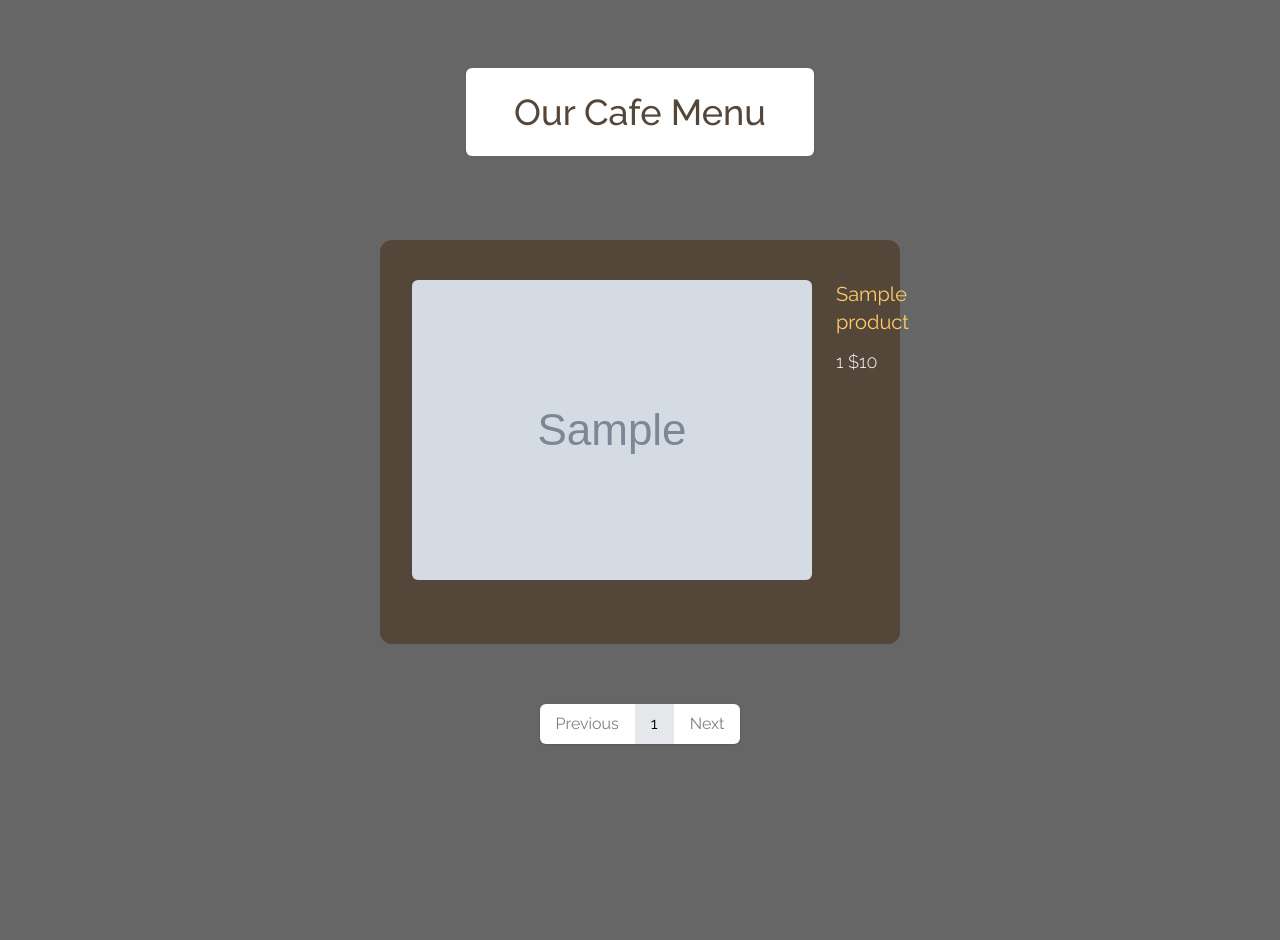
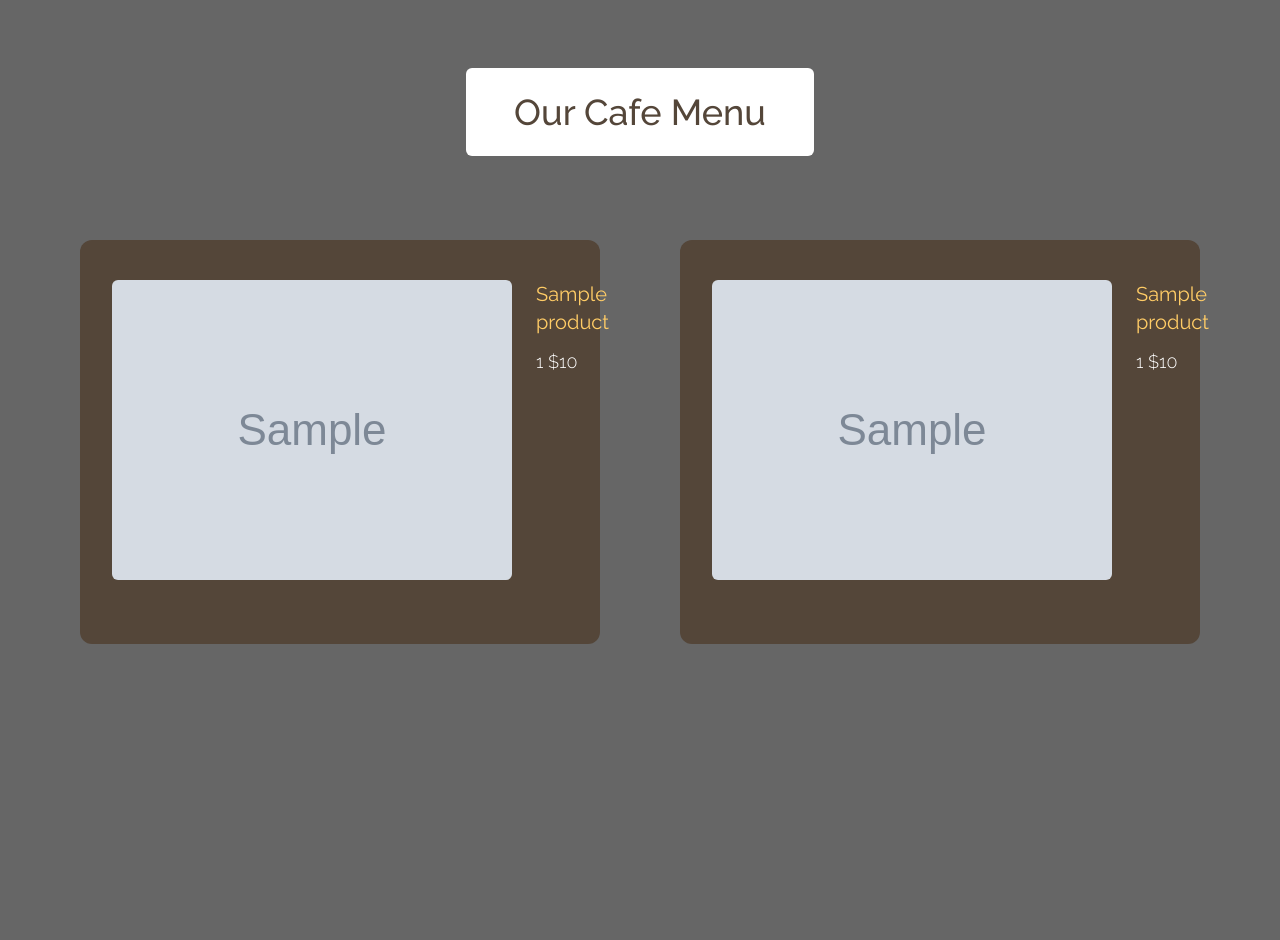
Before and after one commit to DriukMary/site, a Flask app: template templates/index.html in a window 1280 px wide. Shown: the part 1188-2128 px from the top of the page. Run offline with Flask 3, Linux system fonts and the light colour scheme; the template is opened without the code that fills it: most values are stand-ins (such as "Sample title", 1, 10 or a date in 2020); grey boxes marked "Sample" are stand-in pictures.

Commit message:
add smthing

```diff
--- a/config.py
+++ b/config.py
@@ -1,3 +1,3 @@
 class Config(object):
-    SQLALCHEMY_DATABASE_URI = 'sqlite:///db.db'
+    SQLALCHEMY_DATABASE_URI = 'sqlite:///db.cafee.db'
     SQLALCHEMY_TRACK_MODIFICATIONS = False
--- a/models.py
+++ b/models.py
@@ -26,6 +26,7 @@ class Position(db.Model):
     name = db.Column(db.String(64), unique=True)
     price = db.Column(db.Float)
     weight = db.Column(db.Integer)
+    img = db.Column(db.String(255))
     orders = relationship('Order', backref='position')
 
 
--- a/templates/index.html
+++ b/templates/index.html
@@ -115,46 +115,31 @@
                 <h2 class="bg-white tm-text-brown py-6 px-12 text-4xl font-medium inline-block rounded-md">Our Cafe Menu</h2>
             </div>
             <div class="flex flex-col lg:flex-row justify-around items-center">
-
-                {% for product in products %}
-
-                    <div class="flex-1 m-5 rounded-xl px-4 py-6 sm:px-8 sm:py-10 tm-bg-brown tm-item-container">
-                        <div class="flex items-start mb-6 tm-menu-item">
-                            <img src="{{ url_for('static', filename=product.img) }}" alt="Image" class="rounded-md">
-                            <div class="ml-3 sm:ml-6">
-                                <h3 class="text-lg sm:text-xl mb-2 sm:mb-3 tm-text-yellow">{{ product.title }}</h3>
-                                <div class="text-white text-md sm:text-lg font-light mb-1">{{ product.size }} ${{ product.price }}</div>
-                            </div>
+                <div class="flex-1 m-5 rounded-xl px-4 py-6 sm:px-8 sm:py-10 tm-bg-brown tm-item-container">
+                {% for product in products_col_1 %}
+                    <div class="flex items-start mb-6 tm-menu-item">
+                        <img src="{{ url_for('static', filename=product.img) }}" alt="Image" class="rounded-md">
+                        <div class="ml-3 sm:ml-6">
+                            <h3 class="text-lg sm:text-xl mb-2 sm:mb-3 tm-text-yellow">{{product.name}}</h3>
+                            <div class="text-white text-md sm:text-lg font-light mb-1">{{product.size}} ${{product.price}}</div>
                         </div>
                     </div>
                 {% endfor %}
+                </div>
+                <div class="flex-1 m-5 rounded-xl px-4 py-6 sm:px-8 sm:py-10 tm-bg-brown tm-item-container">
+                {% for product in products_col_2 %}
+                    <div class="flex items-start mb-6 tm-menu-item">
+                        <img src="{{ url_for('static', filename=product.img) }}" alt="Image" class="rounded-md">
+                        <div class="ml-3 sm:ml-6">
+                            <h3 class="text-lg sm:text-xl mb-2 sm:mb-3 tm-text-yellow">{{product.name}}</h3>
+                            <div class="text-white text-md sm:text-lg font-light mb-1">{{product.size}} ${{product.price}}</div>
+                        </div>
+                    </div>
+                {% endfor %}
+                </div>
             </div>
 
-            <div class="flex justify-center mt-10">
-                <div class="flex rounded-md bg-white shadow">
-                    {% if products.has_prev %}
-                        <a href="{{ url_for('menu', page=products.prev_num) }}" class="py-2 px-4 block hover:bg-gray-200 transition">Previous</a>
-                    {% else %}
-                        <span class="py-2 px-4 block cursor-not-allowed opacity-50">Previous</span>
-                    {% endif %}
-                    {% for page in products.iter_pages() %}
-                        {% if page %}
-                            {% if page != products.page %}
-                                <a href="{{ url_for('menu', page=page) }}" class="py-2 px-4 block hover:bg-gray-200 transition">{{ page }}</a>
-                            {% else %}
-                                <span class="py-2 px-4 block bg-gray-200">{{ page }}</span>
-                            {% endif %}
-                        {% else %}
-                            <span class="py-2 px-4 block">...</span>
-                        {% endif %}
-                    {% endfor %}
-                    {% if products.has_next %}
-                        <a href="{{ url_for('menu', page=products.next_num) }}" class="py-2 px-4 block hover:bg-gray-200 transition">Next</a>
-                    {% else %}
-                        <span class="py-2 px-4 block cursor-not-allowed opacity-50">Next</span>
-                    {% endif %}
-                </div>
-            </div>
+
         </div>
     </div>
 
```
Also changed, not shown: routes.py (+6 -3 lines), instance/db.cafee.db (added), instance/db.db (deleted).
